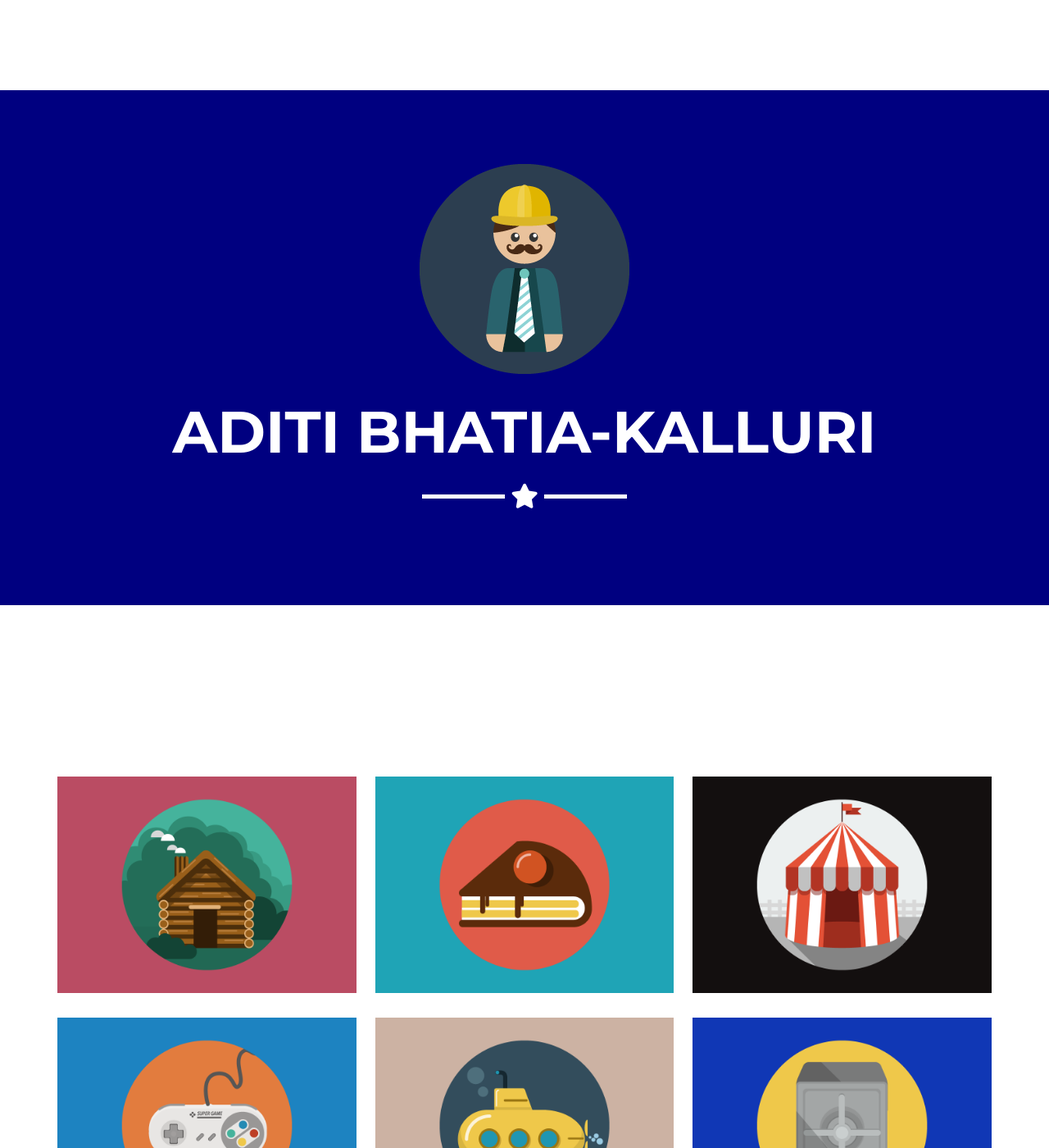
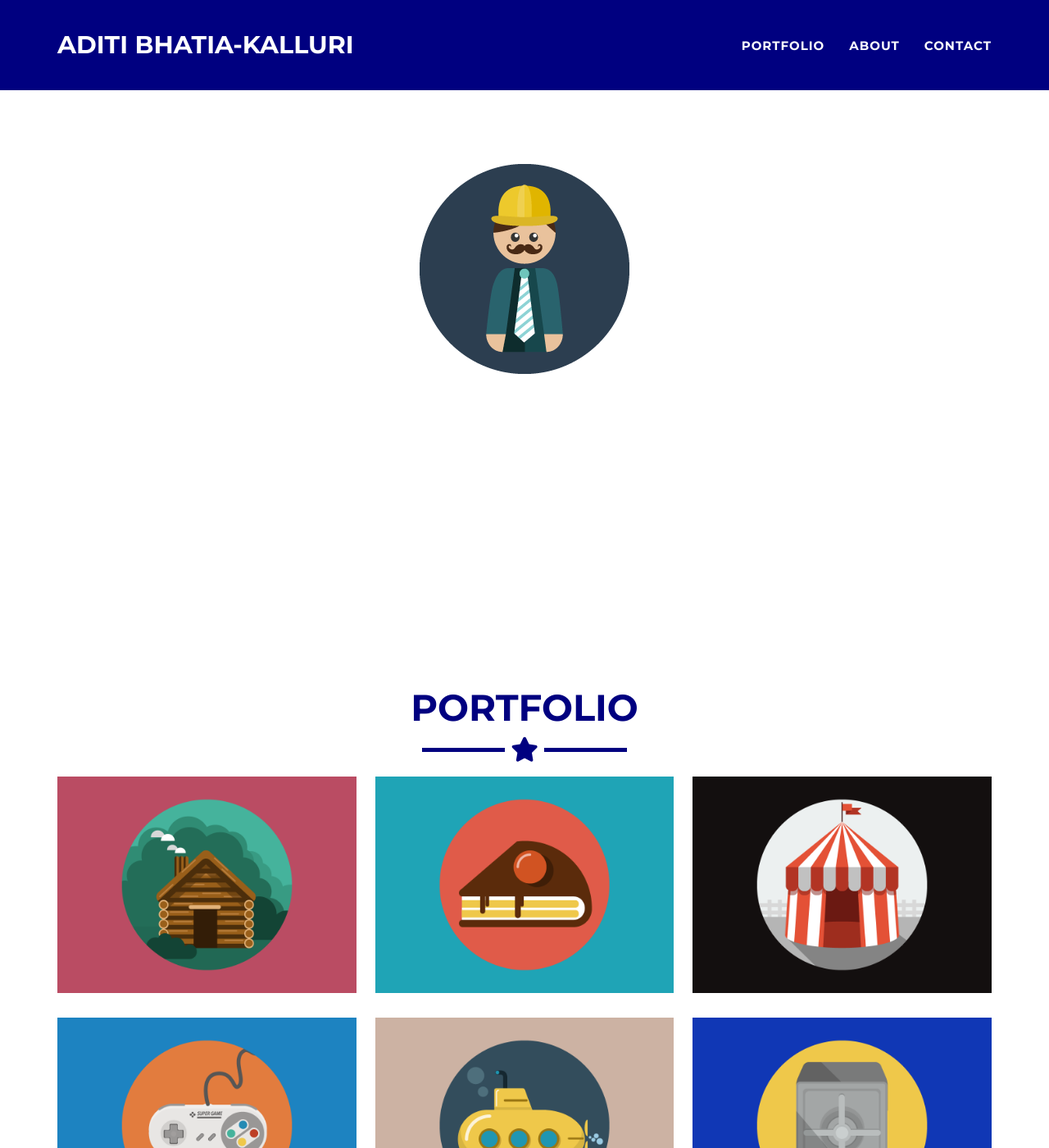
Before and after one commit to aditibhatia/aditibhatia.github.io, a Jekyll site: the page built from index.markdown, in a window 1280 px wide and 1400 px high. Shown: the whole window at 82% size. Built offline with Jekyll 4.4.1, drawn with Linux system fonts in a browser that asks for light colours.

Commit message:
color change

```diff
--- a/_config.yml
+++ b/_config.yml
@@ -34,9 +34,9 @@
   - jekyll-feed
 # Color settings (hex-codes without the leading hash-tag)
 color:
-  primary: 000080 #18bc9c #80B3FF
+  primary: FFFFFF #18bc9c #80B3FF
   primary-rgb: "24,288,156" #"128,179,255"
-  secondary: FFFFFF #2c3e50 #FD6E8A
+  secondary: 000080 #2c3e50 #FD6E8A
   secondary-dark: 808080 #233140 #A2122F
 
 # Footer settings
```
